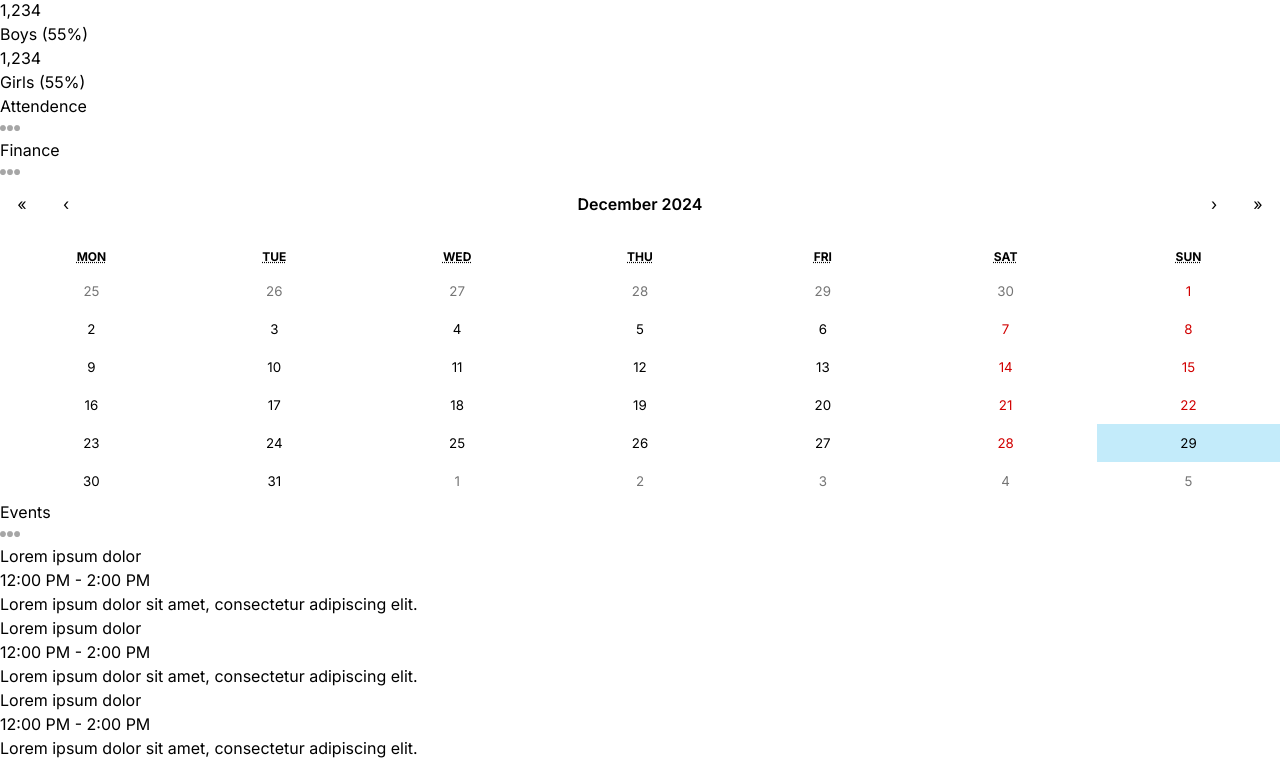
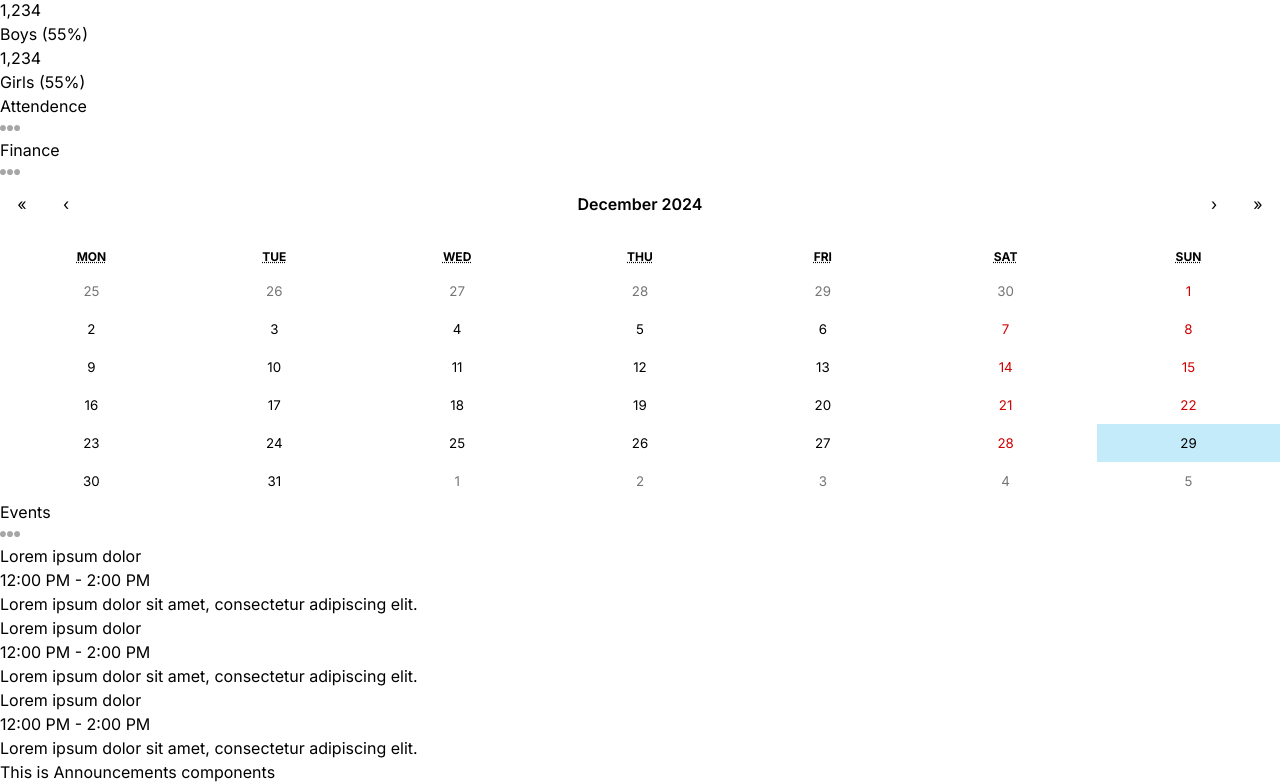
Before and after one commit to goni715/student-management-client, a Next.js app: page /admin in a window 1280 px wide. Shown: the part 1478-2262 px from the top of the page. Before the commit the page ends 2238 px from the top, so only its background shows below. Built offline with nearby package versions, Linux system fonts and the light colour scheme.

Commit message:
announcements component

```diff
--- a/src/app/(dashboard)/admin/page.tsx
+++ b/src/app/(dashboard)/admin/page.tsx
@@ -1,3 +1,4 @@
+import Announcements from "@/components/ui/Announcements/Announcements";
 import EventCalendar from "@/components/ui/Calendar/EventCalendar";
 import AttendenceChart from "@/components/ui/Chart/AttendenceChart";
 import CountChart from "@/components/ui/Chart/CountChart";
@@ -39,6 +40,7 @@ const AdminPage = () => {
           {/* Right */}
           <div className="w-full lg:w-1/3 flex flex-col gap-8">
             <EventCalendar/>
+            <Announcements/>
           </div>
         </div>
       </>
--- /dev/null
+++ b/src/components/ui/Announcements/Announcements.tsx
@@ -0,0 +1,10 @@
+
+const Announcements = () => {
+    return (
+        <>
+            <h1>This is Announcements components</h1>
+        </>
+    );
+};
+
+export default Announcements;
```
